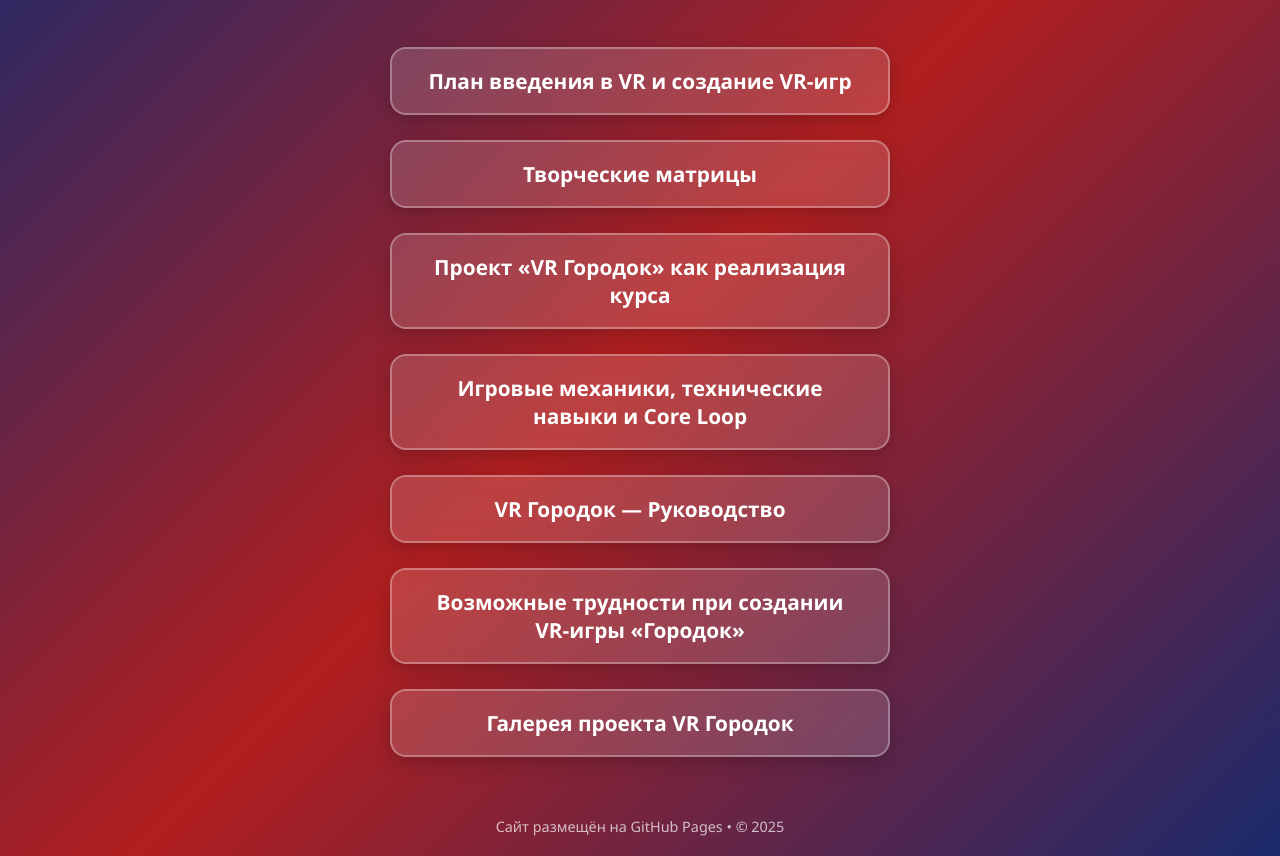
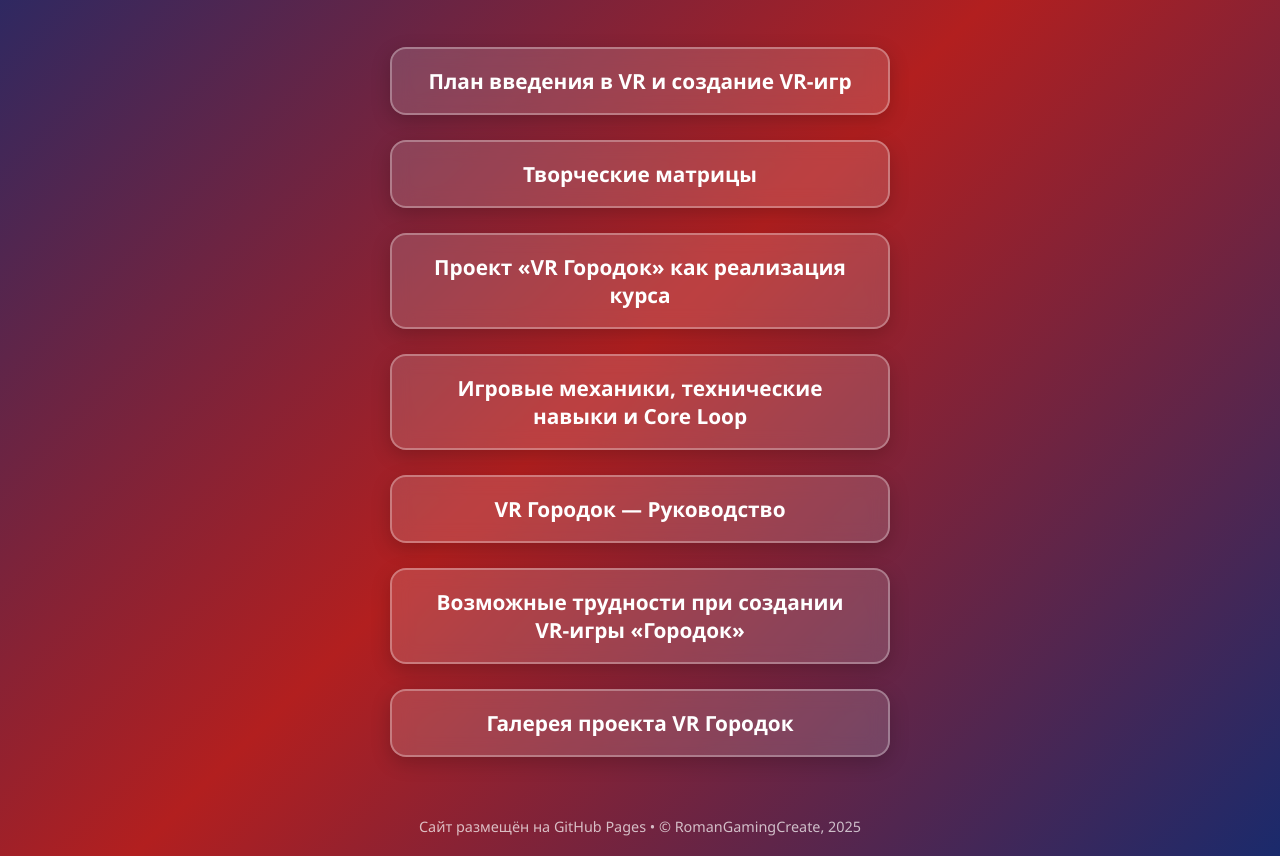
Before and after one commit to roman-gaming-create/roman-gaming-create.github.io, a plain HTML site: page index.html in a window 1280 px wide. Shown: the part 158-1014 px from the top of the page. Drawn offline with Linux system fonts and the light colour scheme.

Commit message:
Update index.html

```diff
--- a/index.html
+++ b/index.html
@@ -104,7 +104,7 @@
   </div>
 
   <footer>
-    Сайт размещён на GitHub Pages • © 2025
+    Сайт размещён на GitHub Pages • © RomanGamingCreate, 2025
   </footer>
 </body>
 
```
